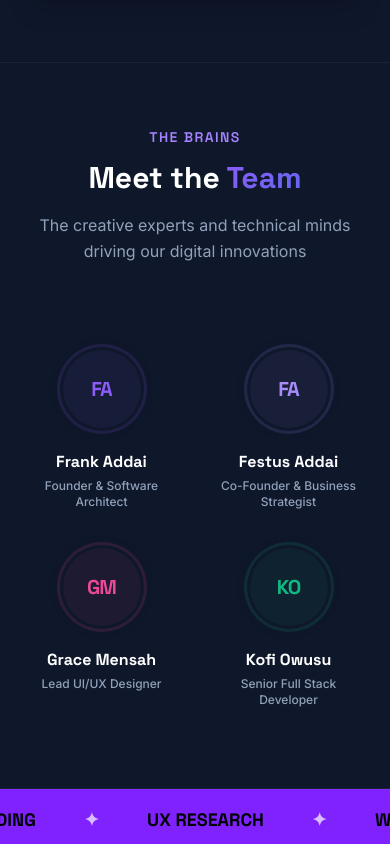
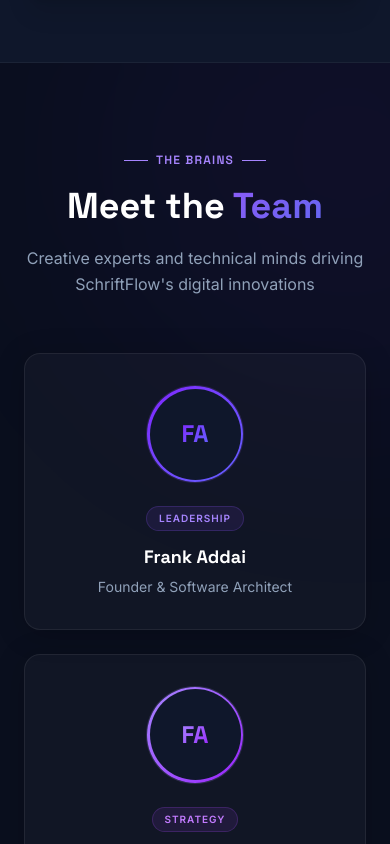
Before and after one commit to Gifty-Addai/schrift-business, a React (Vite) app: page / in a window 390 px wide. Shown: the part 8280-9124 px from the top of the page. Built offline with nearby package versions, Linux system fonts and the light colour scheme.

Commit message:
feat: implement responsive team section with animated profile cards

```diff
--- a/src/components/sections/Team.tsx
+++ b/src/components/sections/Team.tsx
@@ -5,74 +5,155 @@ const teamMembers = [
         name: 'Frank Addai',
         role: 'Founder & Software Architect',
         initials: 'FA',
-        color: '#8B5CF6'
+        accent: '#8B5CF6',
+        grad: 'from-violet-600 to-indigo-500',
+        badgeBg: 'bg-violet-500/10 text-violet-400 border-violet-500/20',
+        tag: 'Leadership',
     },
     {
         name: 'Festus Addai',
         role: 'Co-Founder & Business Strategist',
         initials: 'FA',
-        color: '#A78BFA'
+        accent: '#A78BFA',
+        grad: 'from-violet-400 to-purple-600',
+        badgeBg: 'bg-purple-500/10 text-purple-400 border-purple-500/20',
+        tag: 'Strategy',
     },
     {
         name: 'Grace Mensah',
         role: 'Lead UI/UX Designer',
         initials: 'GM',
-        color: '#EC4899'
+        accent: '#EC4899',
+        grad: 'from-pink-500 to-rose-500',
+        badgeBg: 'bg-pink-500/10 text-pink-400 border-pink-500/20',
+        tag: 'Design',
     },
     {
         name: 'Kofi Owusu',
         role: 'Senior Full Stack Developer',
         initials: 'KO',
-        color: '#10B981'
-    }
+        accent: '#10B981',
+        grad: 'from-emerald-500 to-teal-500',
+        badgeBg: 'bg-emerald-500/10 text-emerald-400 border-emerald-500/20',
+        tag: 'Engineering',
+    },
 ];
+
+const cardVariants = {
+    hidden: { opacity: 0, y: 40 },
+    visible: (i: number) => ({
+        opacity: 1,
+        y: 0,
+        transition: { duration: 0.55, delay: i * 0.12, ease: [0.22, 1, 0.36, 1] as const },
+    }),
+};
 
 export const Team = () => {
     return (
-        <section id="team" className="bg-slate-900 text-slate-100 py-16 md:py-24 relative border-b border-white/5">
-            <div className="container">
-                <span className="font-heading text-sm font-semibold text-violet-400 uppercase tracking-widest text-center mb-3 block">
-                    The Brains
-                </span>
-                <h2 className="font-heading text-3xl sm:text-5xl font-bold text-white text-center leading-tight mb-4">
-                    Meet the <span className="text-gradient">Team</span>
-                </h2>
-                <p className="text-slate-400 text-base text-center max-w-2xl mx-auto mb-16 leading-relaxed">
-                    The creative experts and technical minds driving our digital innovations
-                </p>
+        <section id="team" className="bg-[#0a0f1e] text-slate-100 py-20 md:py-28 relative border-b border-white/5 overflow-hidden">
+            {/* Ambient background blobs */}
+            <div className="absolute -top-40 left-1/4 w-[500px] h-[500px] rounded-full bg-violet-600/5 blur-[120px] pointer-events-none" />
+            <div className="absolute bottom-0 right-1/4 w-[400px] h-[400px] rounded-full bg-indigo-600/5 blur-[100px] pointer-events-none" />
 
-                <div className="relative mt-12 py-4">
-                    {/* Dashed connecting vector path (desktop only) */}
-                    <svg className="hidden md:block absolute top-[10px] left-0 w-full h-[120px] z-10 pointer-events-none" viewBox="0 0 1000 100" fill="none" xmlns="http://www.w3.org/2000/svg">
-                        <path d="M50 50 Q 275 120, 500 50 T 950 50" stroke="#8B5CF6" strokeWidth="2" strokeDasharray="6 6" opacity="0.3" />
-                    </svg>
+            <div className="container relative z-10">
+                {/* Header */}
+                <div className="text-center mb-14">
+                    <motion.span
+                        className="inline-flex items-center gap-2 font-heading text-xs font-semibold text-violet-400 uppercase tracking-widest mb-4"
+                        initial={{ opacity: 0, y: -10 }}
+                        whileInView={{ opacity: 1, y: 0 }}
+                        viewport={{ once: true }}
+                        transition={{ duration: 0.5 }}
+                    >
+                        <span className="w-6 h-px bg-violet-400" />
+                        The Brains
+                        <span className="w-6 h-px bg-violet-400" />
+                    </motion.span>
+                    <motion.h2
+                        className="font-heading text-4xl sm:text-5xl font-bold text-white leading-tight mb-4"
+                        initial={{ opacity: 0, y: 10 }}
+                        whileInView={{ opacity: 1, y: 0 }}
+                        viewport={{ once: true }}
+                        transition={{ duration: 0.55, delay: 0.1 }}
+                    >
+                        Meet the <span className="text-gradient">Team</span>
+                    </motion.h2>
+                    <motion.p
+                        className="text-slate-400 text-base max-w-xl mx-auto leading-relaxed"
+                        initial={{ opacity: 0 }}
+                        whileInView={{ opacity: 1 }}
+                        viewport={{ once: true }}
+                        transition={{ duration: 0.55, delay: 0.2 }}
+                    >
+                        Creative experts and technical minds driving SchriftFlow's digital innovations
+                    </motion.p>
+                </div>
 
-                    <div className="grid grid-cols-2 md:flex md:justify-between gap-8 md:gap-4 relative z-20">
-                        {teamMembers.map((member, index) => (
-                            <motion.div
-                                key={member.name}
-                                className="group flex flex-col items-center text-center flex-1 cursor-pointer"
-                                initial={{ opacity: 0, y: 30 }}
-                                whileInView={{ opacity: 1, y: 0 }}
-                                viewport={{ once: true }}
-                                transition={{ duration: 0.6, delay: index * 0.1 }}
-                            >
-                                <div className="relative w-[90px] h-[90px] sm:w-[110px] sm:h-[110px] rounded-full bg-slate-850 p-[6px] transition-transform duration-300 z-30 group-hover:-translate-y-[5px]" style={{ boxShadow: `0 0 20px rgba(0, 0, 0, 0.02), inset 0 0 0 3px ${member.color}22` }}>
-                                    <div className="w-full h-full rounded-full flex items-center justify-center font-bold select-none" style={{ backgroundColor: `${member.color}10`, color: member.color }}>
-                                        {/* Fallback initials representation */}
-                                        <span className="font-heading text-xl sm:text-2xl tracking-tighter">{member.initials}</span>
+                {/* Cards grid */}
+                <div className="grid grid-cols-1 sm:grid-cols-2 lg:grid-cols-4 gap-6">
+                    {teamMembers.map((member, i) => (
+                        <motion.div
+                            key={member.name}
+                            custom={i}
+                            variants={cardVariants}
+                            initial="hidden"
+                            whileInView="visible"
+                            viewport={{ once: true }}
+                            className="group relative flex flex-col items-center text-center p-8 rounded-2xl bg-white/[0.03] border border-white/[0.07] hover:border-white/[0.14] transition-all duration-500 hover:-translate-y-1 overflow-hidden cursor-default"
+                            style={{
+                                boxShadow: '0 4px 30px rgba(0,0,0,0.2)',
+                            }}
+                        >
+                            {/* Card glow on hover */}
+                            <div
+                                className="absolute inset-0 opacity-0 group-hover:opacity-100 transition-opacity duration-500 pointer-events-none rounded-2xl"
+                                style={{
+                                    background: `radial-gradient(ellipse at 50% 0%, ${member.accent}18 0%, transparent 70%)`,
+                                }}
+                            />
+
+                            {/* Avatar */}
+                            <div className="relative mb-6">
+                                {/* Outer glow ring */}
+                                <div
+                                    className="absolute inset-0 rounded-full opacity-0 group-hover:opacity-100 transition-all duration-500 blur-md scale-110"
+                                    style={{ background: `radial-gradient(circle, ${member.accent}55 0%, transparent 70%)` }}
+                                />
+                                {/* Gradient border ring */}
+                                <div
+                                    className={`relative w-24 h-24 rounded-full p-[2.5px] bg-gradient-to-br ${member.grad}`}
+                                    style={{ boxShadow: `0 0 0 1px ${member.accent}33` }}
+                                >
+                                    <div className="w-full h-full rounded-full bg-slate-900 flex items-center justify-center">
+                                        <span
+                                            className={`font-heading text-2xl font-bold bg-gradient-to-br ${member.grad} bg-clip-text text-transparent select-none`}
+                                        >
+                                            {member.initials}
+                                        </span>
                                     </div>
-                                    {/* Hover Ring */}
-                                    <div className="absolute inset-0 rounded-full border-2 opacity-0 scale-90 transition-all duration-300 pointer-events-none group-hover:opacity-1 group-hover:scale-105" style={{ borderColor: member.color }}></div>
                                 </div>
+                            </div>
 
-                                <div className="mt-4">
-                                    <h3 className="font-heading text-base sm:text-lg font-bold text-white mb-1 transition-colors duration-200 group-hover:text-violet-400">{member.name}</h3>
-                                    <p className="text-slate-400 text-xs sm:text-sm font-medium">{member.role}</p>
-                                </div>
-                            </motion.div>
-                        ))}
-                    </div>
+                            {/* Badge */}
+                            <span className={`inline-block text-[10px] font-semibold uppercase tracking-widest px-3 py-1 rounded-full border mb-3 ${member.badgeBg}`}>
+                                {member.tag}
+                            </span>
+
+                            {/* Name & Role */}
+                            <h3 className="font-heading text-lg font-bold text-white mb-1.5 group-hover:text-violet-200 transition-colors duration-300">
+                                {member.name}
+                            </h3>
+                            <p className="text-slate-400 text-sm leading-snug">
+                                {member.role}
+                            </p>
+
+                            {/* Subtle bottom accent line */}
+                            <div
+                                className="absolute bottom-0 left-1/2 -translate-x-1/2 h-[2px] w-0 group-hover:w-2/3 transition-all duration-500 rounded-full"
+                                style={{ background: `linear-gradient(to right, transparent, ${member.accent}, transparent)` }}
+                            />
+                        </motion.div>
+                    ))}
                 </div>
             </div>
         </section>
```
